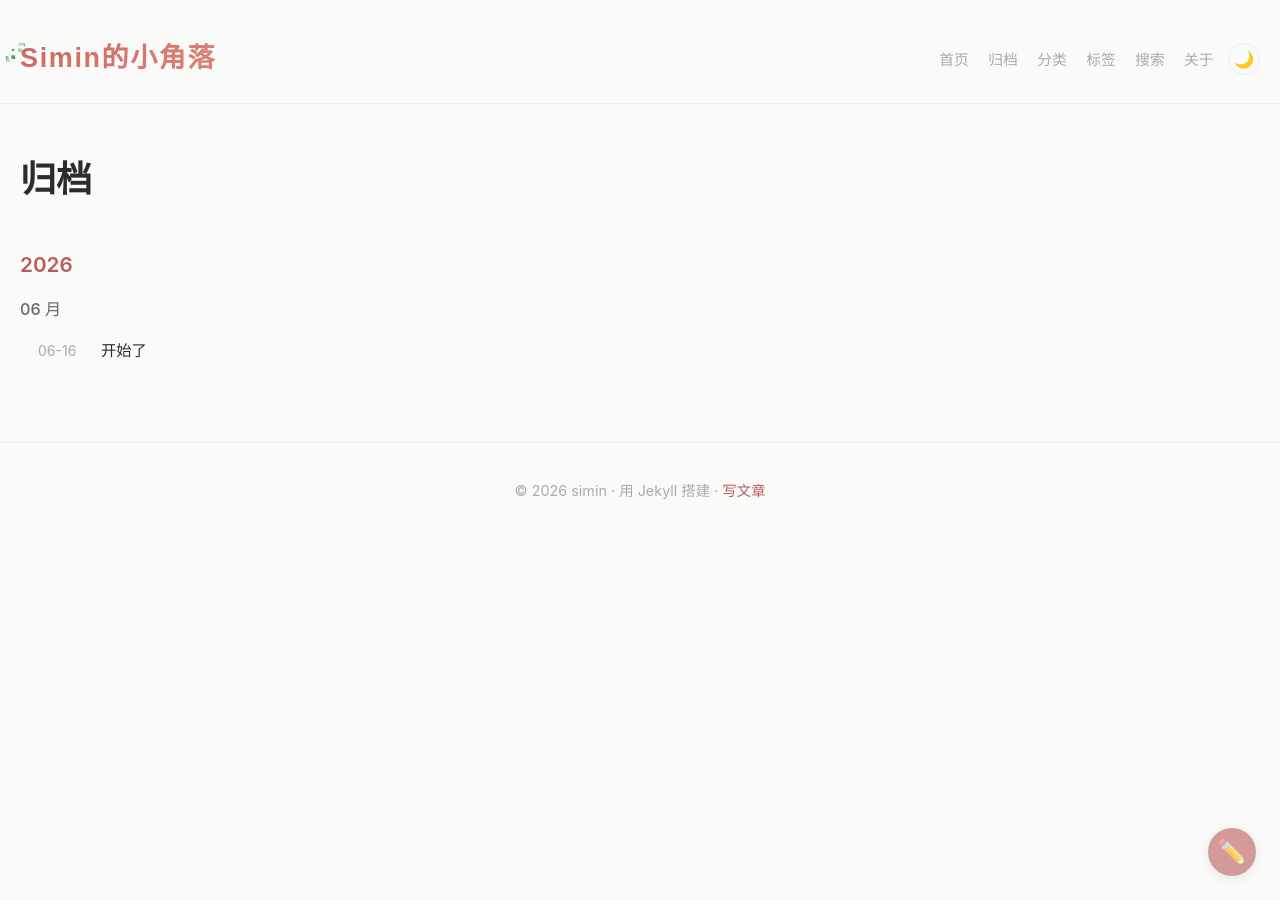
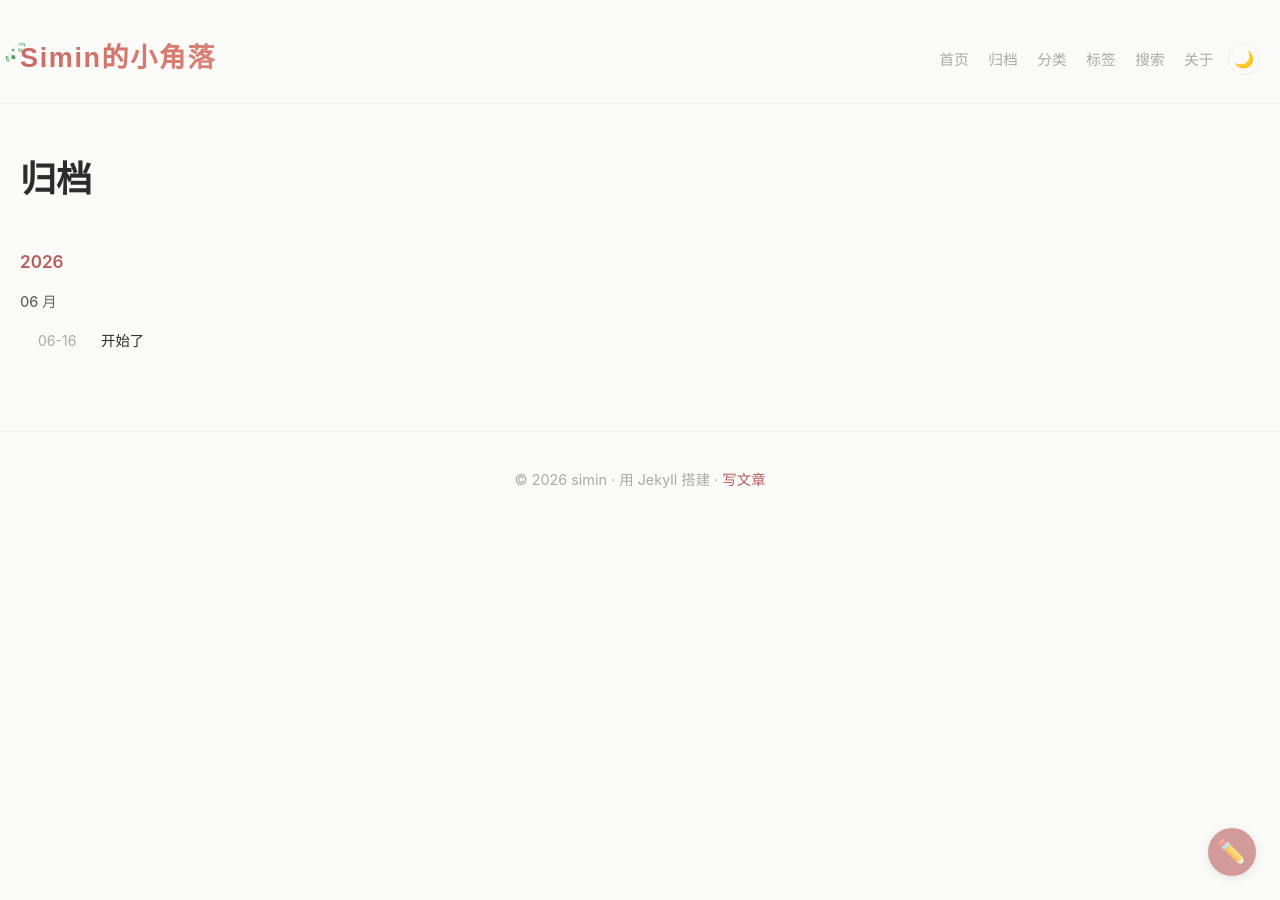
Before and after one commit to siminles/siminles.github.io, a Jekyll site: the page built from archive.html, in a window 1280 px wide. Built offline with Jekyll 4.4.1, drawn with Linux system fonts in a browser that asks for light colours.

Commit message:
归档/分类/标签字号再缩小 + 行距调小

```diff
--- a/assets/style.css
+++ b/assets/style.css
@@ -374,14 +374,14 @@ a { color: inherit; }
 
 /* === Archive === */
 .archive-year {
-  font-size: 1.15rem;
+  font-size: 0.95rem;
   font-weight: 600;
   margin: 2rem 0 0.5rem;
   color: var(--accent);
 }
 
 .archive-month {
-  font-size: 0.9rem;
+  font-size: 0.8rem;
   font-weight: 500;
   margin: 0.8rem 0 0.5rem;
   color: var(--text-light);
@@ -410,7 +410,7 @@ a { color: inherit; }
 .archive-list a {
   text-decoration: none;
   color: var(--text);
-  font-size: 0.85rem;
+  font-size: 0.8rem;
 }
 
 .archive-list a:hover { color: var(--accent); }
@@ -428,7 +428,7 @@ a { color: inherit; }
 .taxonomy-list a {
   text-decoration: none;
   color: var(--text);
-  font-size: 0.9rem;
+  font-size: 0.85rem;
 }
 
 .taxonomy-list a:hover { color: var(--accent); }
```
